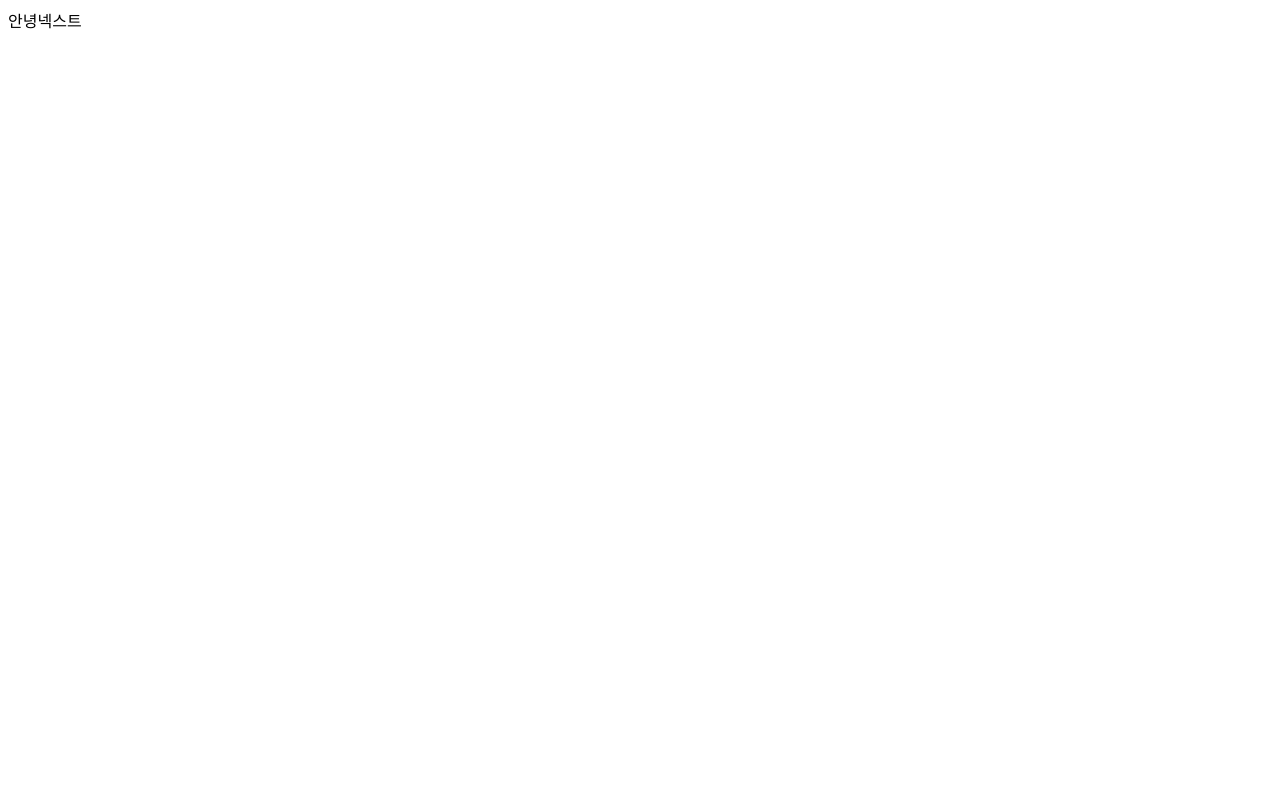
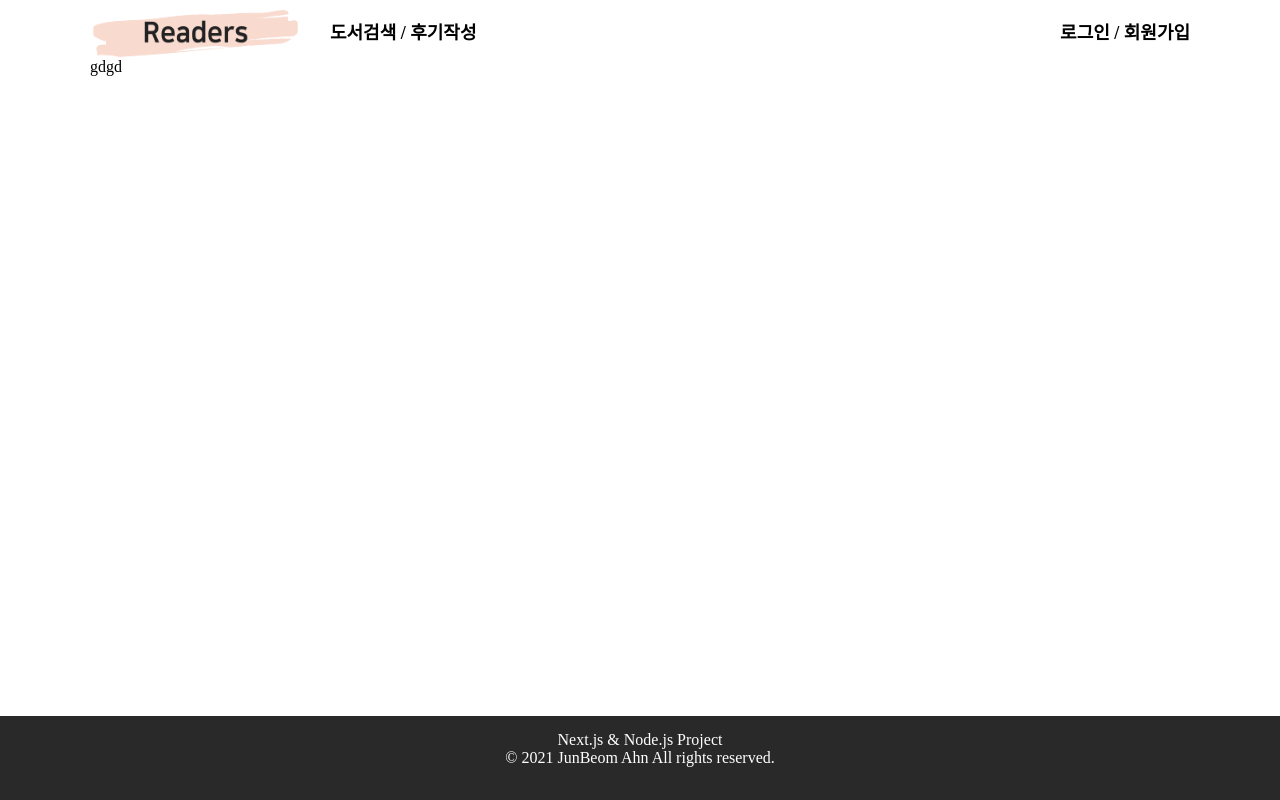
Before and after one commit to JunBaam/Readers_renewal, a Next.js app in the folder front/: page / in a window 1280 px wide. Built offline with nearby package versions, Linux system fonts and the light colour scheme.

Commit message:
공용 레이아웃 완성

```diff
--- /dev/null
+++ b/front/components/Layout/AppLayout.js
@@ -0,0 +1,20 @@
+import React from 'react'
+import Navbar from './Navbar'
+import Footer from './Footer'
+import styled from 'styled-components'
+
+const Layout = styled.div`
+  margin: 0 auto;
+  width: 1100px;
+`
+const AppLayout = ({ children }) => {
+  return (
+    <Layout>
+      <Navbar />
+      {children}
+      <Footer />
+    </Layout>
+  )
+}
+
+export default AppLayout
--- /dev/null
+++ b/front/components/Layout/Footer.js
@@ -0,0 +1,25 @@
+import React from 'react'
+import styled from 'styled-components'
+
+const Footer = () => {
+  const Footer = styled.div`
+    position: absolute;
+    left: 0;
+    bottom: 0;
+    width: 100%;
+    padding: 15px 0;
+    text-align: center;
+    background-color: #292929;
+    color: white;
+  `
+
+  return (
+    <Footer>
+      <div> Next.js & Node.js Project</div>
+      <div>&copy; 2021 JunBeom Ahn All rights reserved.</div>
+      <br />
+    </Footer>
+  )
+}
+
+export default Footer
--- /dev/null
+++ b/front/components/Layout/Navbar.js
@@ -0,0 +1,44 @@
+import React from 'react'
+import styled from 'styled-components'
+import Link from 'next/link'
+
+const NavLayout = styled.div`
+  display: flex;
+  justify-content: space-between;
+  height: 50px;
+  cursor: pointer;
+
+  & > img {
+    width: 210px;
+    height: 50px;
+  }
+  & > div {
+    font-size: 18px;
+    font-weight: bold;
+    margin-top: 10px;
+  }
+`
+const SearchWrapper = styled.div`
+  margin-right: auto;
+  margin-left: 30px;
+`
+
+const Navbar = () => {
+  return (
+    <NavLayout>
+      <Link href="/">
+        <img src="/logo.png" />
+      </Link>
+      <SearchWrapper>
+        <Link href="/search">
+          <div>도서검색 / 후기작성</div>
+        </Link>
+      </SearchWrapper>
+      <Link href="/userInterface">
+        <div>로그인 / 회원가입</div>
+      </Link>
+    </NavLayout>
+  )
+}
+
+export default Navbar
--- a/front/pages/index.js
+++ b/front/pages/index.js
@@ -1,7 +1,8 @@
 import React from 'react'
+import AppLayout from '../components/Layout/AppLayout'
 
 const Home = () => {
-  return <div>안녕넥스트</div>
+  return <AppLayout>gdgd</AppLayout>
 }
 
 export default Home
```
Also changed, not shown: front/component/AppLayout.js (deleted, +0 -7 lines), front/pages/search.js (added, +8 -0 lines), front/pages/userInterface.js (added, +8 -0 lines), front/public/logo.png (added), 1 other file (tests, documents, lock files or other folders).
